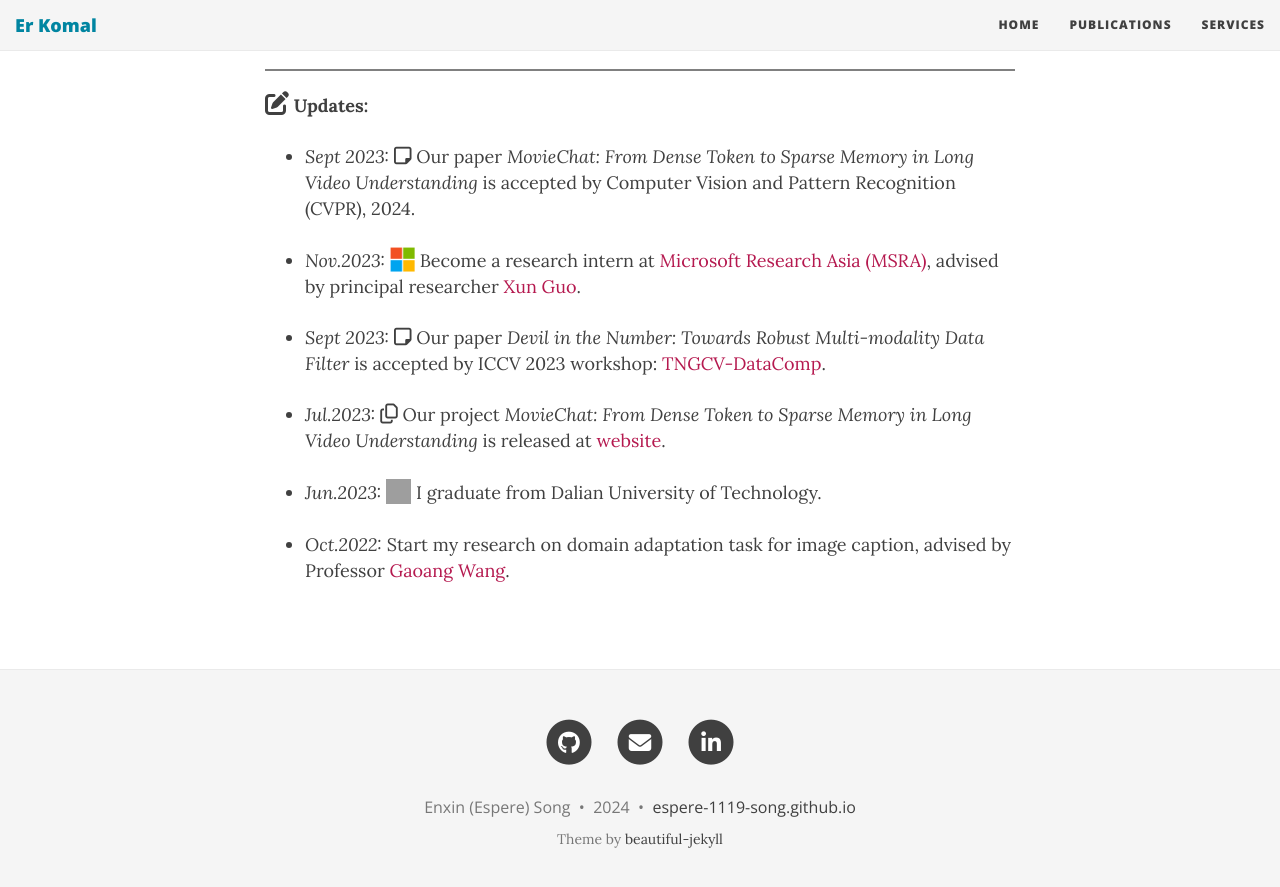
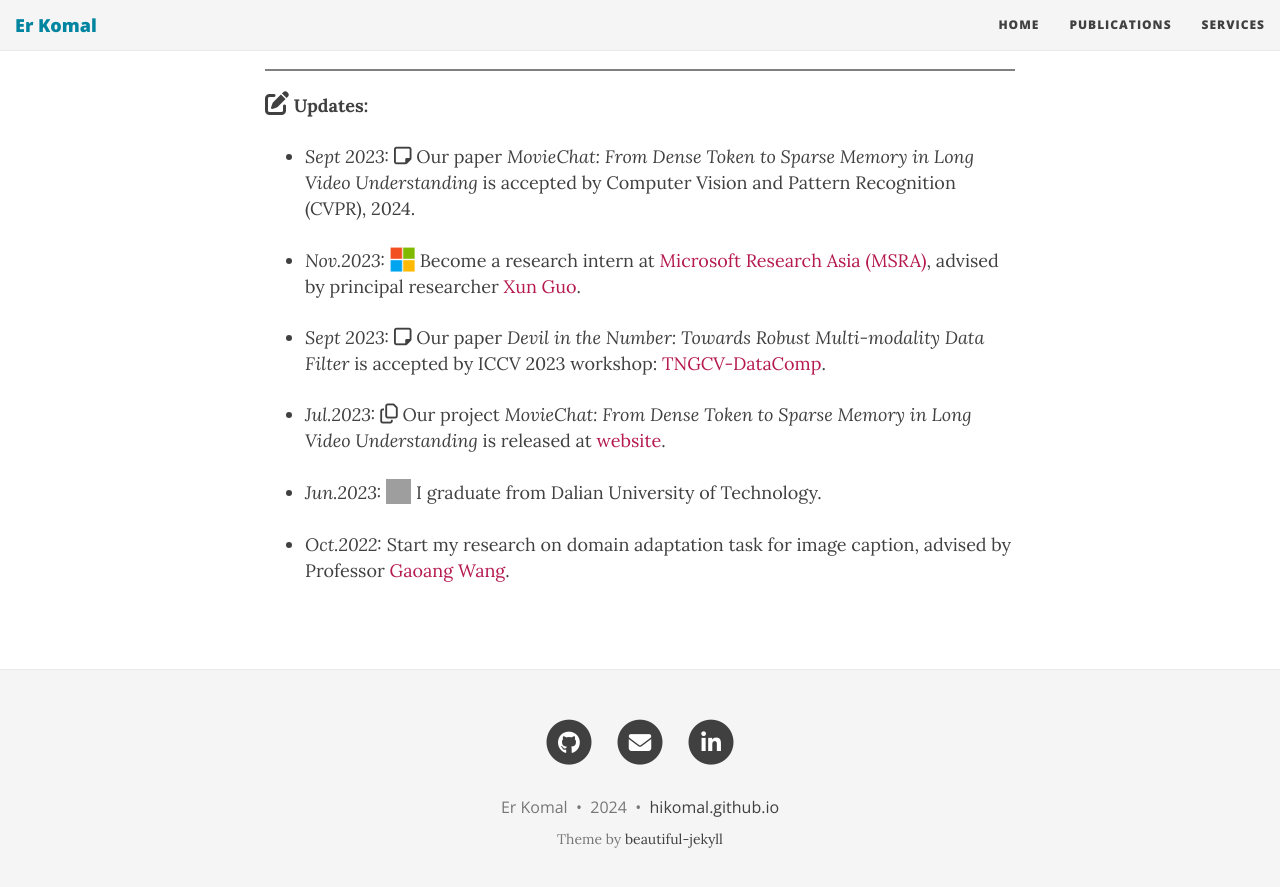
Before and after one commit to hikomal/hikomal.github.io, a Jekyll site: the page built from index.html, in a window 1280 px wide and 900 px high, scrolled down 705 px. Shown: the top 887 px of the window. Built offline with Jekyll 4.4.1, drawn with Linux system fonts in a browser that asks for light colours; nearby versions of some CDN libraries; the list of posts is cut into pages by our own code; grey boxes are pictures that could not be loaded.

Commit message:
Update _config.yml

```diff
--- a/_config.yml
+++ b/_config.yml
@@ -4,7 +4,7 @@
 # baseurl is the website's URL without the hostname
 
 # If you are building a simple GitHub user page (http://username.github.io) then use these settings:
-url: "https://espere-1119-song.github.io"
+url: "https://hikomal.github.io/"
 baseurl: ""
 
 # If you are building a GitHub project page then use these settings:
@@ -42,12 +42,12 @@
 # Change all these values or delete the ones you don't want.
 # Important: you must keep the "name" parameter, everything else you can remove
 author:
-  name:  Enxin (Espere) Song
-  email: "enxin.song.dut@gmail.com"
-  github: espere-1119-song
-  linkedin: 恩欣-宋-57b471286
-  twitter: re5e1f
-  instagram: rese1f
+  name:  Er Komal
+  email: "komal.jrf@nitj.ac.in"
+  github: hikomal
+  linkedin: er_komal
+  twitter: er_komal
+  instagram: er_komal
 
 # Select which links to show in the footer
 footer-links-active:
@@ -76,7 +76,7 @@
 
 # How to display the link to the website in the footer
 # Remove this if you don't want a link in the footer
-url-pretty: "espere-1119-song.github.io"  # eg. "deanattali.com/beautiful-jekyll"
+url-pretty: "hikomal.github.io"  # eg. "deanattali.com/beautiful-jekyll"
 
 # --- Misc --- #
 # Fill in your Disqus shortname (NOT the userid) if you want to support Disqus comments
```
